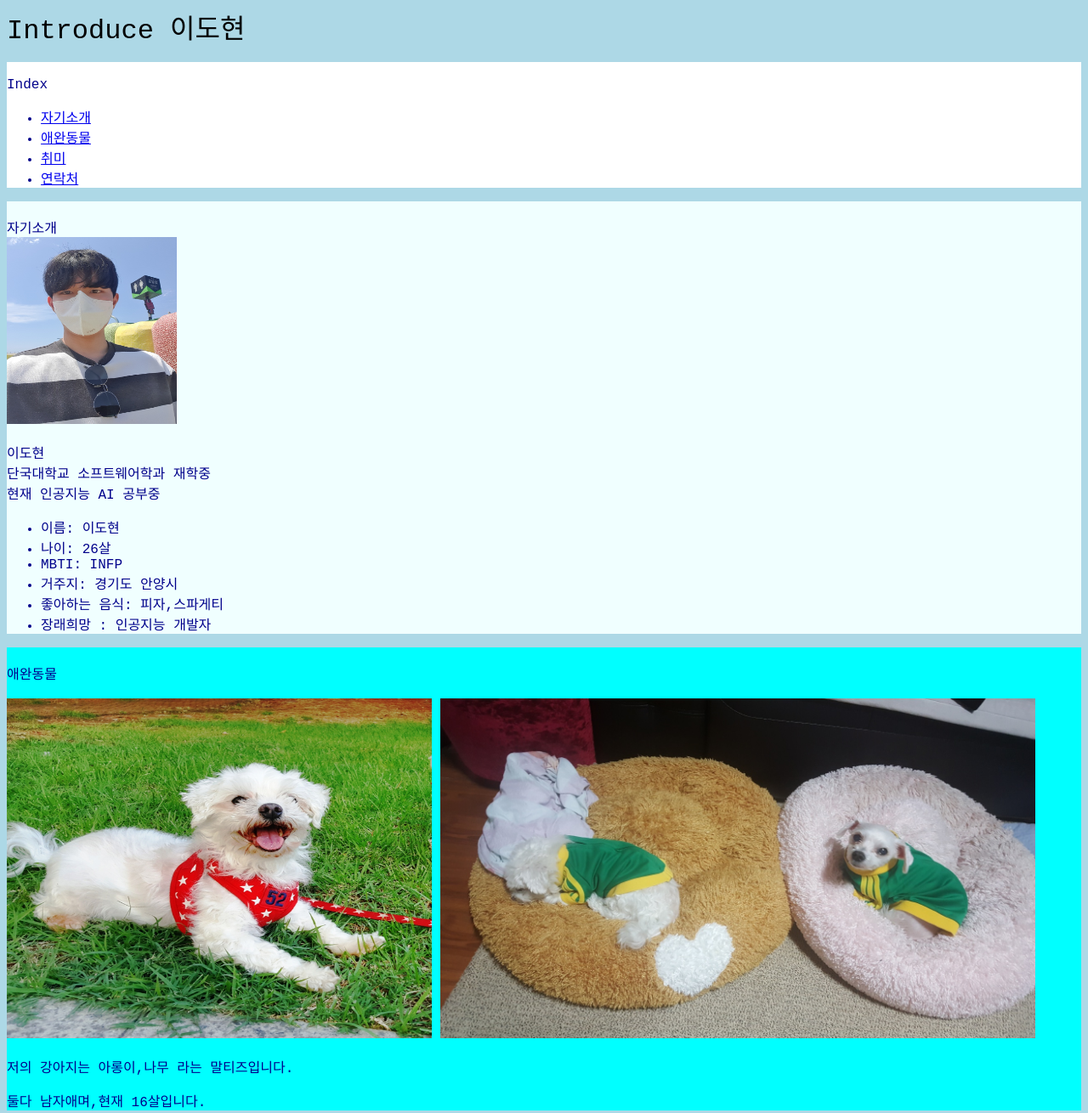
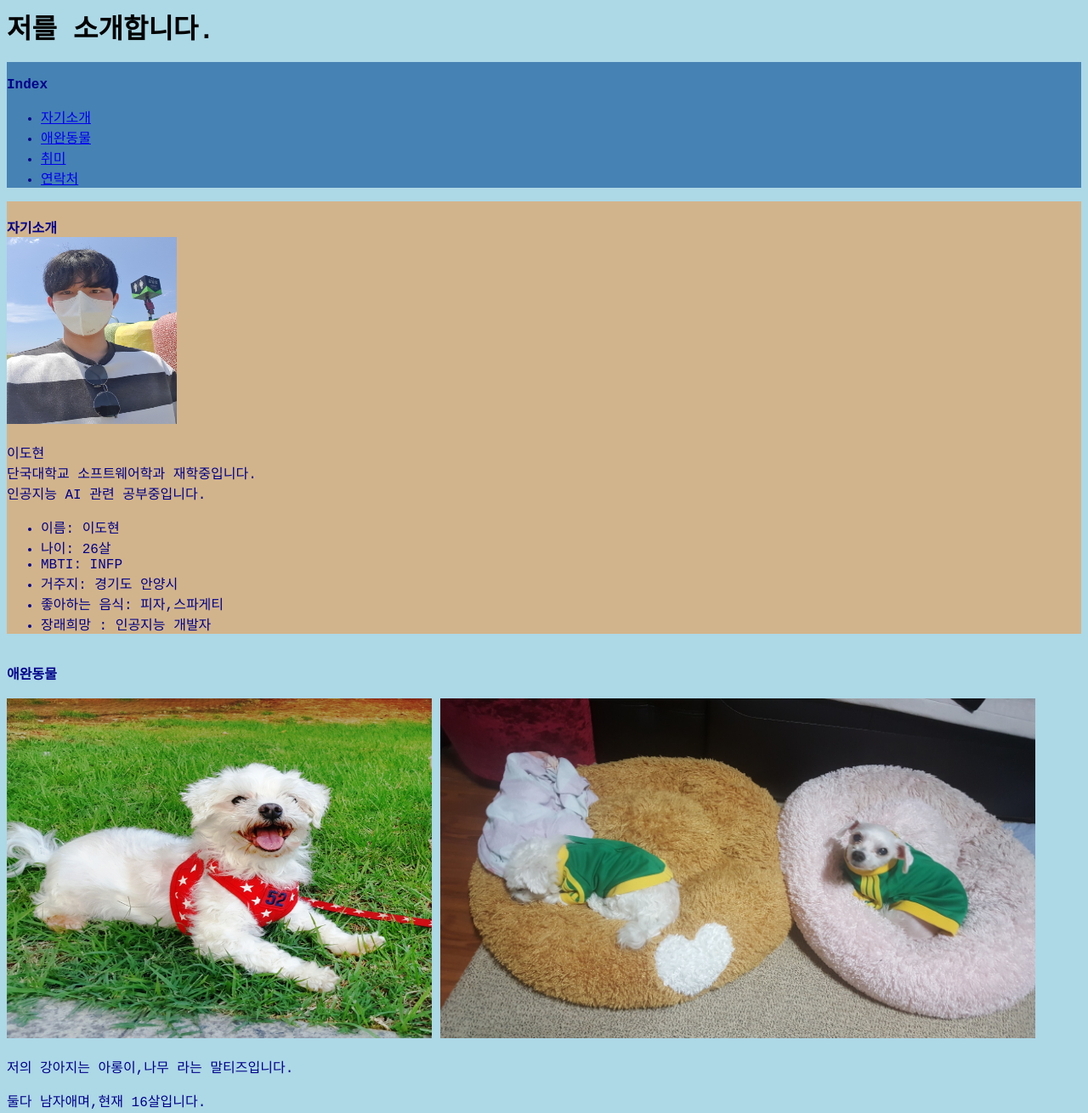
Before and after one commit to DohyunLee98/Mid-Term-Project, a plain HTML site: page index.html in a window 1280 px wide. Shown: the top 1310 px of the page at 85% size. Drawn offline with Linux system fonts and the light colour scheme.

Commit message:
Update index.html

```diff
--- a/index.html
+++ b/index.html
@@ -5,39 +5,39 @@
     <title>53_32185117_이도현</title>
     <style>
       #index {
-        background-color: white;
+        background-color: steelblue;
       }
       #intro {
-        background-color: azure;
+        background-color: tan;
       }
       #contact {
         align-items: center;
         display: flex;
-        background-color: antiquewhite;
+        background-color: lightgray;
       }
 
-      #hobbies {
-        background-color: aqua;
+      #pets {
+        background-color: lightskyblue;
       }
-      #interest_section {
+      #hobbys{
         background-color: blanchedalmond;
       }
 
       #video {
-        background-color: ghostwhite;
+        background-color: greenyellow;
       }
 
       body {
-        font-size: 14 px;
+        font-size: 20 px;
         font-family: "Courier New", Courier, monospace;
         color: darkblue;
         background-color: lightblue;
       }
 
       header {
-        padding: 30 px;
+        padding: 40 px;
         color: black;
-        font-weight: normal;
+        font-weight: bold;
       }
 
       h1,
@@ -45,12 +45,12 @@
       h4,
       h5,
       h6 {
-        font-weight: normal;
+        font-weight: bold;
         margin: 0;
       }
 
       h2 {
-        font-weight: normal;
+        font-weight: bold;
         margin: 0;
         font-size: 16px;
       }
@@ -63,7 +63,7 @@
   </head>
   <body>
     <header>
-      <h1>Introduce 이도현</h1>
+      <h1>저를 소개합니다.</h1>
       <br />
     </header>
     <div id="index">
@@ -84,9 +84,9 @@
       <p>
         이도현<br />
 
-        단국대학교 소프트웨어학과 재학중<br />
+        단국대학교 소프트웨어학과 재학중입니다.<br />
 
-        현재 인공지능 AI 공부중<br />
+       인공지능 AI 관련 공부중입니다.<br />
       </p>
       <ul>
         <li>이름: 이도현</li>
```
